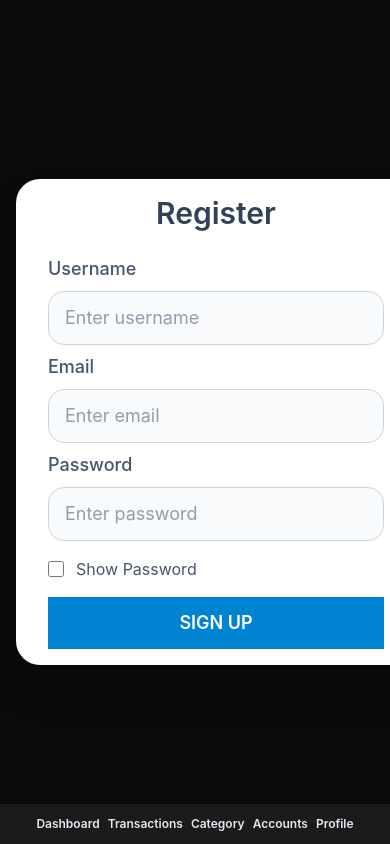
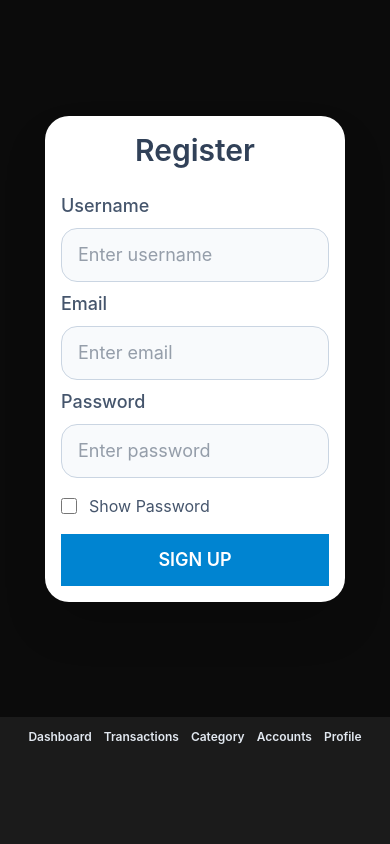
Before and after one commit to ashutoshJha-2025/Expense_Tracker, a React (Vite) app in the folder Frontend/: page /register in a window 390 px wide. Built offline with nearby package versions, Linux system fonts and the light colour scheme; the HTML template or start-up script is replaced by a standard one.

Commit message:
maked profile page responsive and improve api calls

```diff
--- a/Frontend/src/App.jsx
+++ b/Frontend/src/App.jsx
@@ -14,9 +14,9 @@ const App = () => {
   return (
     <>
       <ToastMessageBox />
-      <div className="h-screen flex">
+      <div className="h-screen md:flex ">
         <Navbar />
-        <div className="flex-1">
+        <div className="flex-1 max-md:h-[85%]">
           <Routes>
             <Route path="/dashboard" element={<Dashboard />} />
             <Route path='/add-expense' element={<AddExpense />} />
--- a/Frontend/src/components/Navbar.jsx
+++ b/Frontend/src/components/Navbar.jsx
@@ -5,8 +5,9 @@ const Navbar = () => {
     const name = localStorage.getItem('username')
     return (
         <>
-            <div className='md:w-47.5 h-full text-white relative'>
-                <aside className="md:h-full bg-[#1b1b1b] flex flex-col justify-around items-center max-md:absolute max-md:bottom-0 max-md:w-screen max-md:h-10">
+            <div className='md:w-47.5 md:h-full max-md:w-full max-md:h-[15%] text-white max-md:bottom-0 max-md:absolute'>
+
+                <aside className="h-full w-full bg-[#1b1b1b] flex flex-col justify-around items-center ">
                     <div className="flex flex-col p-8 justify-center items-center max-md:hidden">
                         <div className="w-20 h-20 rounded-full border-2 border-white p-2 overflow-hidden">
                             <img src={userIcon} alt="user icon" className='w-full object-center' />
@@ -20,7 +21,7 @@ const Navbar = () => {
                         </h1>
                     </div>
 
-                    <nav className="flex md:flex-col md:items-start max-md:justify-around max-md:items-center md:gap-3 md:mb-30">
+                    <nav className="flex flex-col items-start  gap-3 md:mb-30 max-md:flex-row max-md:gap-1 max-md:h-full max-md:mt-3 ">
                         <NavButtons title="Dashboard" route="/dashboard" />
                         <NavButtons title="Transactions" route="/transactions" />
                         <NavButtons title="Category" route="/category" />
@@ -28,6 +29,7 @@ const Navbar = () => {
                         <NavButtons title="Profile" route="/" />
                     </nav>
                 </aside>
+
             </div>
         </>
     )
--- a/Frontend/src/components/ToastMessageBox.jsx
+++ b/Frontend/src/components/ToastMessageBox.jsx
@@ -21,7 +21,7 @@ const ToastMessageBox = () => {
     return (
         <ToastContainer
             position="top-right"
-            autoClose={2000}
+            autoClose={1000}
             closeOnClick={true}
             pauseOnHover={false}
         />
--- a/Frontend/src/pages/Login.jsx
+++ b/Frontend/src/pages/Login.jsx
@@ -19,8 +19,8 @@ const Login = () => {
     }
 
     return (
-        <div className="w-full h-full flex items-center justify-center px-4">
-            <div className="w-100  bg-white rounded-3xl shadow-2xl px-8 py-4 ">
+        <div className="w-full h-full flex items-center justify-center sm:px-4">
+            <div className="w-100 max-sm:w-75 bg-white rounded-3xl shadow-2xl sm:px-8 max-sm:px-4 py-4 ">
                 <h1 className="text-center text-3xl font-semibold text-slate-700">Login</h1>
 
                 <form onSubmit={(e) => e.preventDefault()} className="mt-6 space-y-4">
--- a/Frontend/src/pages/Profile.jsx
+++ b/Frontend/src/pages/Profile.jsx
@@ -1,7 +1,7 @@
 import { useEffect, useState } from "react";
 import { Link } from 'react-router-dom'
 import axios from 'axios'
-import { showSuccess, showError } from "../components/ToastMessageBox";
+import { showSuccess, showWarning,showError } from "../components/ToastMessageBox";
 
 const Profile = () => {
     const [currency, setCurrency] = useState(() => {
@@ -16,7 +16,7 @@ const Profile = () => {
             localStorage.removeItem('username')
             localStorage.removeItem('currency')
         } catch (error) {
-            showError(error.response?.data?.message || error.response?.data?.errors[0]?.msg || 'Invalid credentials')
+            showError(error.response?.data?.message || error.response?.data?.errors[0]?.msg || 'Unauthorized user, login / register to continue !')
         }
     }
 
@@ -27,7 +27,7 @@ const Profile = () => {
             localStorage.setItem('username', response?.data?.user?.name || null)
             localStorage.setItem('currency', response?.data?.user?.currency || null)
         } catch (error) {
-            showError(error.response?.data?.message || error.response?.data?.errors[0]?.msg || 'Invalid credentials')
+            showWarning(error.response?.data?.message || error.response?.data?.errors?.[0]?.msg || 'Unauthorized user, login/register to continue !')
         }
     }
 
@@ -36,7 +36,6 @@ const Profile = () => {
             const response = await axios.post('http://localhost:8000/api/user/profile/set-currency', { currency }, { withCredentials: true })
             localStorage.setItem('currency', currency)
         } catch (error) {
-            showError(error.response?.data?.message || error.response?.data?.errors[0]?.msg || 'Invalid credentials')
         }
     }
 
@@ -50,7 +49,7 @@ const Profile = () => {
     return (
         <>
             <div className="w-full h-full flex justify-center items-center">
-                <div className="w-95 mx-md:w-70 h-full py-10 gap-4 flex flex-col max-md:px-5" >
+                <div className="w-95 max-md:w-90 max-sm:w-80 h-full py-10 gap-4 flex flex-col max-md:px-5" >
 
                     <div className="bg-[#141417]  rounded-[22px] p-6 flex flex-col items-center gap-3 border border-[#1e1e24] glow fade-in">
                         <div className="avatar-ring p-0.75 rounded-full bg-linear-to-r from-[#db2777] via-[#ef4444] to-[#f97316]">
@@ -86,7 +85,7 @@ const Profile = () => {
                         <div
                             className="w-[40%] bg-[#141417] rounded-2xl p-4 flex flex-col gap-1 border border-[#1e1e24]"
                         >
-                            <span className="text-sm font-medium text-[#52525b] ">
+                            <span className="text-sm max-sm:text-xs font-medium text-[#52525b] ">
                                 TOTAL EXPENSES
                             </span>
                             <span className="text-lg font-semibold text-[#f4f4f5]">
@@ -98,7 +97,7 @@ const Profile = () => {
                         <div
                             className="w-[40%] bg-[#141417] rounded-2xl p-4 flex flex-col gap-1 border border-[#1e1e24]"
                         >
-                            <span className="text-[9px] font-medium text-[#52525b] uppercase tracking-wider leading-tight">
+                            <span className="text-sm max-sm:text-xs font-medium text-[#52525b] ">
                                 TRANSACTIONS
                             </span>
                             <span className="text-lg font-semibold text-[#f4f4f5] ">
--- a/Frontend/src/pages/Register.jsx
+++ b/Frontend/src/pages/Register.jsx
@@ -20,8 +20,8 @@ const Register = () => {
 
     return (
         <>
-            <div className="w-full h-full flex items-center justify-center px-4">
-                <div className="w-100 bg-white rounded-3xl shadow-2xl px-8 py-4">
+            <div className="w-full h-full flex items-center justify-center sm:px-4">
+                <div className="w-100 max-sm:w-75 bg-white rounded-3xl shadow-2xl sm:px-8 max-sm:px-4 py-4">
                     <h1 className="text-center text-3xl font-semibold text-slate-700">Register</h1>
 
                     <form onSubmit={(e) => e.preventDefault()} className="mt-6 space-y-4">
```
Also changed, not shown: 1 other file (tests, documents, lock files or other folders).
